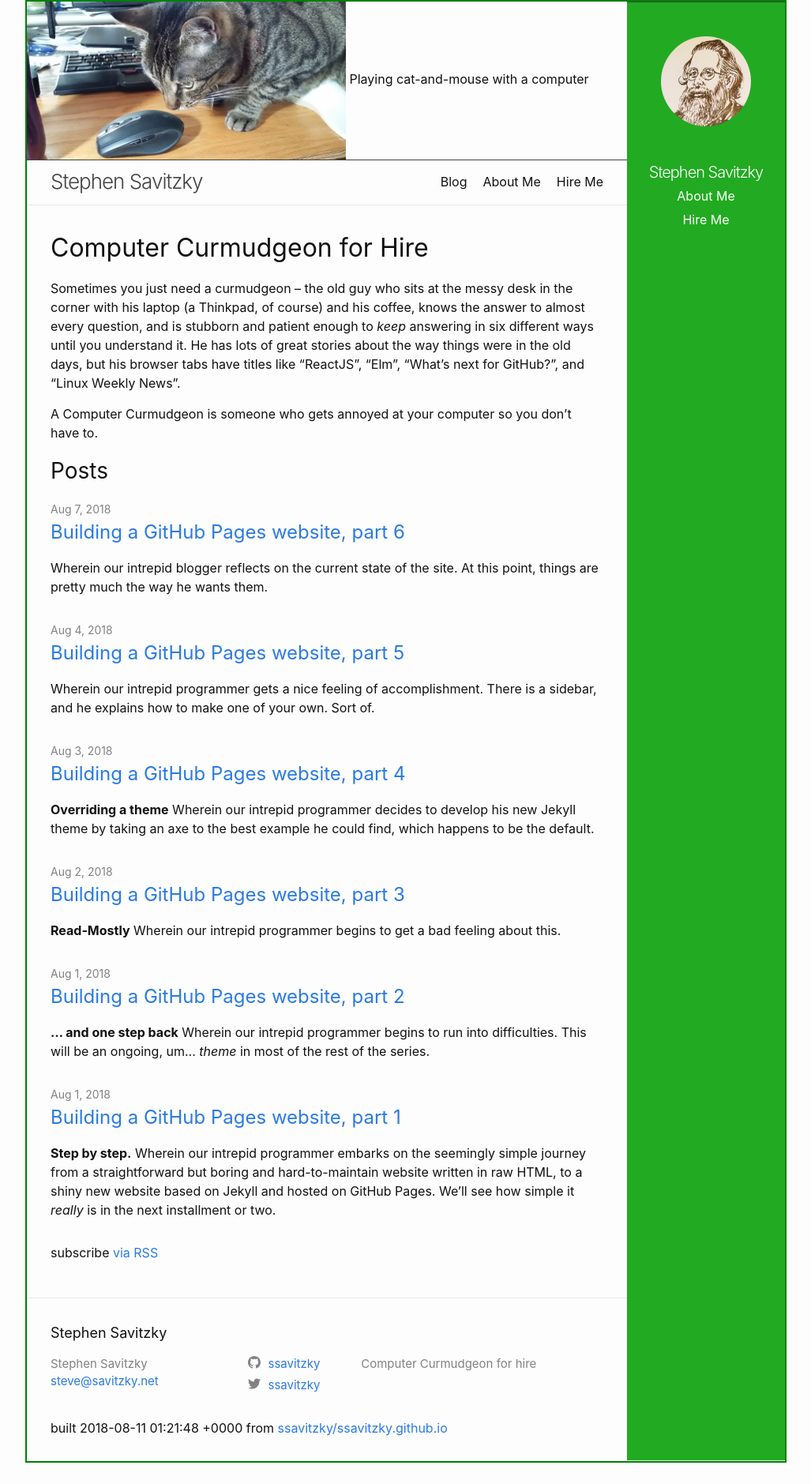
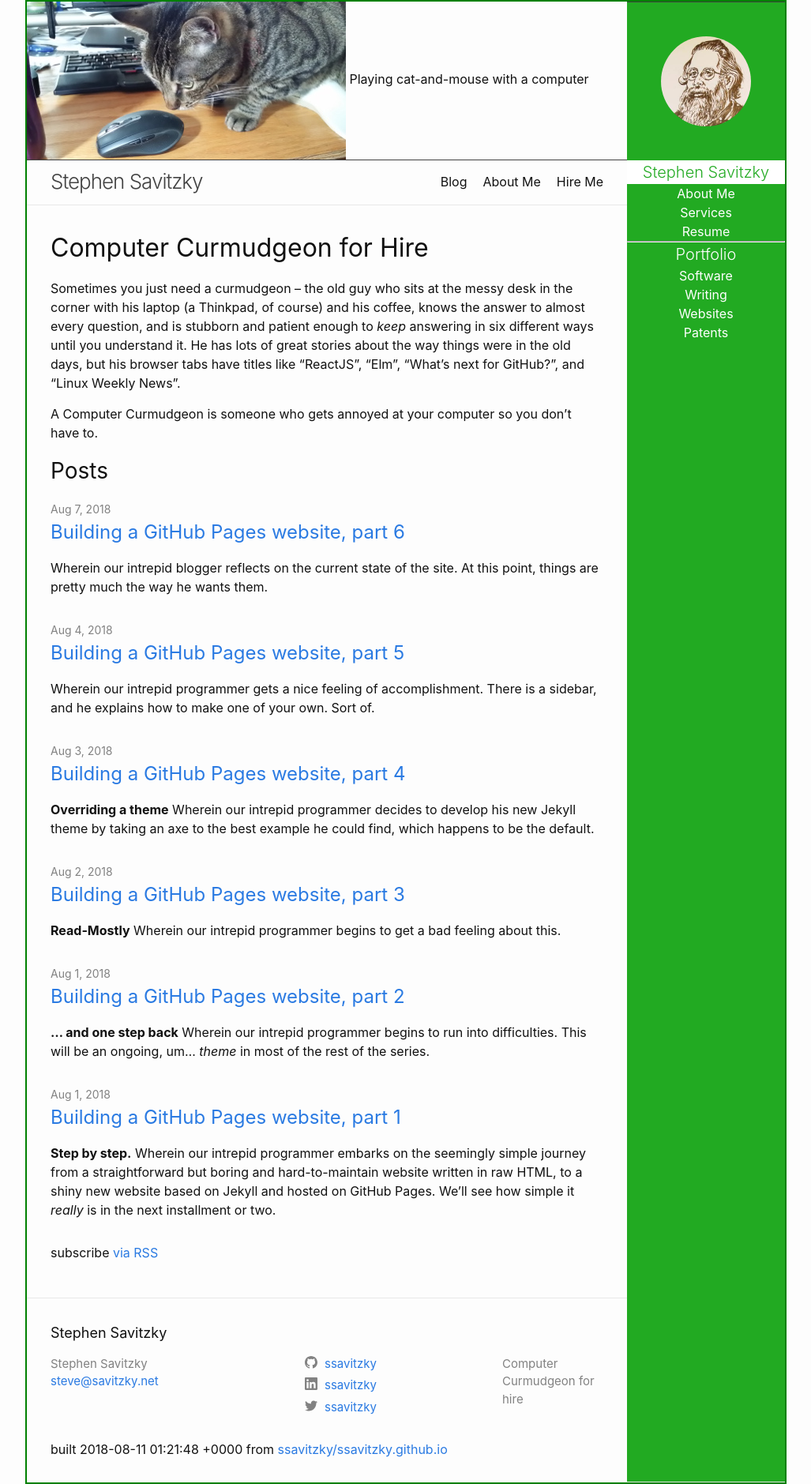
Before and after one commit to ssavitzky/ssavitzky.github.io, a Jekyll site: the page built from index.md, in a window 1280 px wide. Shown: the whole page at 79% size, without its empty margins (126-1153 px from the left). Built offline with Jekyll 4.4.1, drawn with Linux system fonts in a browser that asks for light colours; before the commit the page ends 1852 px from its top, so only the background shows below that.

Commit message:
Data-driven sidebar with subheads etc.
There are still a lot of styling problems, but it's serviceable.

```diff
--- a/_config.yml
+++ b/_config.yml
@@ -19,13 +19,16 @@
   Computer Curmudgeon for hire
 
 long_description: >-
-  Stephen Savitzky is a consultant with half a century of experience
+  ... has half a century of experience
   developing software, configuring computers, teaching, mentoring, and writing
   songs.  He is available for hire.
 baseurl: "" # the subpath of your site, e.g. /blog
 url: "" # the base hostname & protocol for your site, e.g. http://example.com
+
+# social media
 twitter_username: ssavitzky
 github_username:  ssavitzky
+linkedin_username: ssavitzky
 
 # Build settings
 markdown: kramdown
@@ -42,11 +45,12 @@
   - jekyll-seo-tag
   - jekyll-feed
   - jekyll-remote-theme
+#  - jekyll-avatar  # doesn't work, at least not in the dev environment
 
 # Exclude from processing.
 # The following items will not be processed, by default. Create a custom list
 # to override the default setting.
-# exclude:trigger finger
+# exclude:
 #   - Gemfile
 #   - Gemfile.lock
 #   - node_modules
@@ -72,6 +76,13 @@
 
 logo_image:  freas-headshot.png
 
-sidebar_pages:
-    - about-me.md
-    - hire-me.md
+# Sidebar data.  This is used if _data/sidebar.yml is missing.
+
+data.sidebar:
+    - link: /
+      text: Stephen Savitzky
+      style: heading
+    - link: /about-me/
+      text: About Me
+    - link: hire-me
+      text: Hire Me
--- /dev/null
+++ b/_includes/sidebar-links.html
@@ -0,0 +1,21 @@
+<!-- Sidebar links -->
+
+{% for item in site.data.sidebar %}
+  {%- if item == "hr"-%}
+    <hr>
+  {%- elsif item.link -%}
+    <a href="{{ item.link }}" {% if item.link == page.url %}class="active"{% endif %}>
+      {%- if item.style -%}
+         <span class="{{%- item.style -%}}">{{ item.text }}</span>
+      {%- else -%}
+         {{ item.text }}
+      {%- endif -%}
+    </a>
+  {%- else -%}
+      {%- if item.style %}
+         <span class="{{%- item.style -%}}">{{ item.text }}</span>
+      {%- else -%}
+         {{ item.text }}
+      {%- endif -%}
+  {%- endif -%}
+{% endfor %}
--- a/_includes/sidebar.html
+++ b/_includes/sidebar.html
@@ -6,9 +6,8 @@
 	     <div class="sb-logo-frame">
 	      <img src="{{ "/assets/" | relative_url
 			   }}{{site.logo_image}}" >
-	     </div>
+              </div>
 	  </div>
-	      <a class="sb-subtitle" rel="author" href="{{ "/" | relative_url }}">{{ site.title | escape }}</a>
       {% else %}
 	  <a class="sb-title" rel="author" href="{{ "/" | relative_url }}">{{ site.title | escape }}</a>
       {% endif %}
@@ -28,12 +27,15 @@
           </span>
         </label>
         <div class="sb-triggered">
+          {% include sidebar-links.html %}
+          {% comment %}
           {%- for path in sb_page_paths -%}
             {%- assign my_page = site.pages | where: "path", path | first -%}
             {%- if my_page.title -%}
-            <a class="sb-page-link" href="{{ my_page.url | relative_url }}">{{ my_page.title | escape }}</a>
+            <a class="active" href="{{ my_page.url | relative_url }}">{{ my_page.title | escape }}</a>
             {%- endif -%}
           {%- endfor -%}
+          {% endcomment %}
         </div>
       </nav>
     {%- endif -%}
--- a/_sass/minima/_layout.scss
+++ b/_sass/minima/_layout.scss
@@ -229,10 +229,16 @@
   }
 }
 
+.sb-nav hr {
+    top-padding: $base-line-height;
+  line-height: $base-line-height * $base-font-size * 2.25;
+}
+
 .sb-nav a {
 
   color: $sb-text-color;
   line-height: $base-line-height;
+  display: block;
   &:visited {
     color: darken($sb-text-color, 15%);
   }
@@ -241,6 +247,17 @@
     color: $sb-text-color;
     text-decoration: underline;
   }
+
+}
+.sb-nav a.active {
+    background-color: $sb-text-color;
+    color: $sb-background-color;
+}
+
+.sb-nav span {
+    // this doesn't work if we try to use a class -- no idea why.
+  @include relative-font-size(1.25);
+  font-weight: 300;
 }
 
 .sb-header {
@@ -365,19 +382,21 @@
   padding-left: $spacing-unit / 2;
 }
 
+/* This should really be done with flexboxes */
+
 .footer-col-1 {
+  width: -webkit-calc(45% - (#{$spacing-unit} / 2));
+  width:         calc(45% - (#{$spacing-unit} / 2));
+}
+
+.footer-col-2 {
   width: -webkit-calc(35% - (#{$spacing-unit} / 2));
   width:         calc(35% - (#{$spacing-unit} / 2));
 }
 
-.footer-col-2 {
+.footer-col-3 {
   width: -webkit-calc(20% - (#{$spacing-unit} / 2));
   width:         calc(20% - (#{$spacing-unit} / 2));
-}
-
-.footer-col-3 {
-  width: -webkit-calc(45% - (#{$spacing-unit} / 2));
-  width:         calc(45% - (#{$spacing-unit} / 2));
 }
 
 @include media-query($on-laptop) {
```
Also changed, not shown: _data/sidebar.yml (added, +24 -0 lines).
